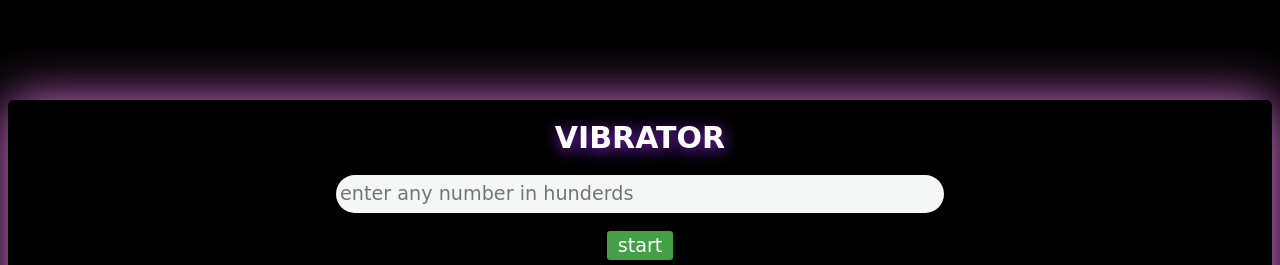
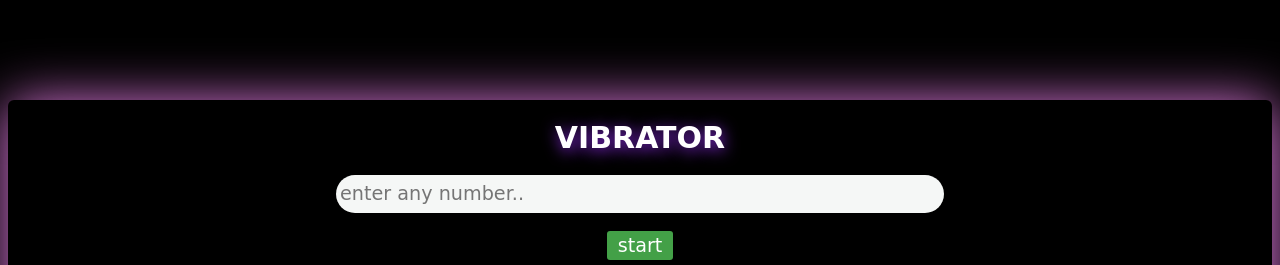
Before and after one commit to B-chandru/vibrator, a plain HTML site: page index.html in a window 1280 px wide. Shown: the part 153-418 px from the top of the page. Drawn offline with Linux system fonts and the light colour scheme.

Commit message:
Update index.html

```diff
--- a/index.html
+++ b/index.html
@@ -9,7 +9,7 @@
 <body>
     <div class="c1">
         <h1>vibrator</h1>
-    <input type="tel" inputmode="numeric" id="input" placeholder="enter any number in hunderds">
+    <input type="tel" inputmode="numeric" id="input" placeholder="enter any number..">
     <br><button id="start" onclick="send()">start</button>
    <br> <button id="stop" onclick="stop()">stop</button><br>
 </div>
```
